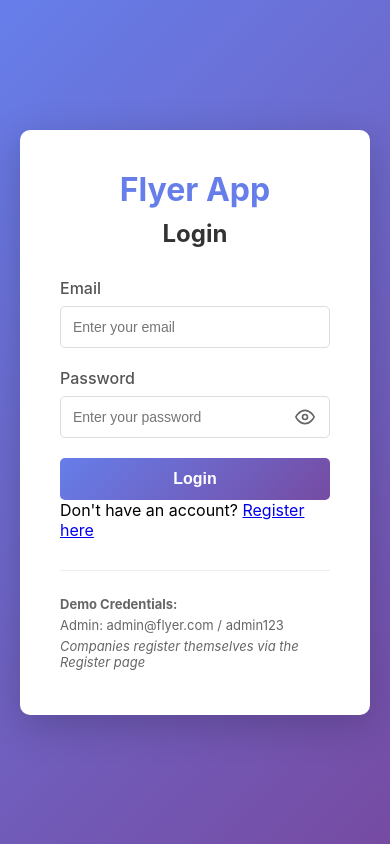
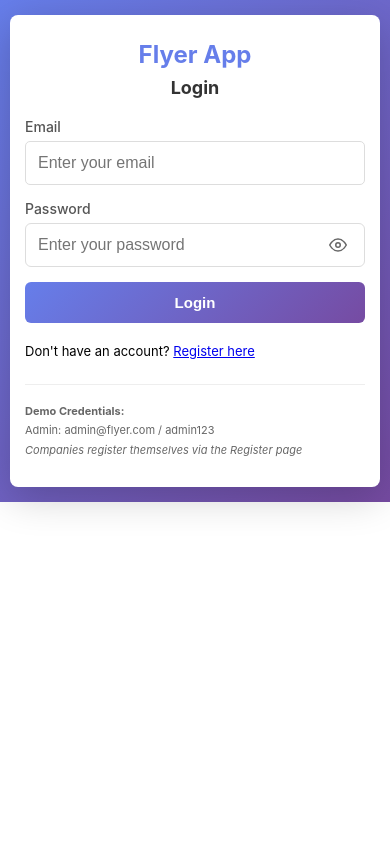
Before and after one commit to SaniyaChogle/Flyer-App, a React (Vite) app in the folder frontend/: page /login in a window 390 px wide. Built offline with nearby package versions, Linux system fonts and the light colour scheme.

Commit message:
Enhance mobile responsiveness across multiple components: Update styles in MonthNavigator, AdminDashboard, and Login pages to improve layout and usability on smaller screens, including adjustments to padding, font sizes, and element arrangements.

```diff
--- a/frontend/src/components/MonthNavigator.css
+++ b/frontend/src/components/MonthNavigator.css
@@ -37,3 +37,61 @@
 .month-nav-btn:active {
   transform: scale(0.98);
 }
+
+/* Mobile responsiveness */
+@media (max-width: 768px) {
+  .month-navigator {
+    gap: 1rem;
+    padding: 1rem;
+    margin-bottom: 1.5rem;
+  }
+
+  .current-month h2 {
+    font-size: 1.25rem;
+    min-width: 180px;
+  }
+
+  .month-nav-btn {
+    padding: 0.75rem 1rem;
+    font-size: 0.9rem;
+    min-width: 100px;
+  }
+}
+
+/* Extra small screens (phones) */
+@media (max-width: 480px) {
+  .month-navigator {
+    flex-direction: column;
+    gap: 0.75rem;
+    padding: 1rem 0.75rem;
+    align-items: stretch;
+  }
+
+  .current-month {
+    order: -1;
+    /* Month name appears first */
+    margin-bottom: 0.5rem;
+  }
+
+  .current-month h2 {
+    font-size: 1.1rem;
+    min-width: auto;
+    margin: 0;
+  }
+
+  .month-nav-btn {
+    padding: 0.875rem 1rem;
+    font-size: 0.95rem;
+    min-width: auto;
+    flex: 1;
+    border-radius: 8px;
+  }
+
+  .month-nav-btn:first-of-type {
+    margin-right: 0.5rem;
+  }
+
+  .month-nav-btn:last-of-type {
+    margin-left: 0.5rem;
+  }
+}
--- a/frontend/src/pages/AdminDashboard.css
+++ b/frontend/src/pages/AdminDashboard.css
@@ -481,31 +481,318 @@
   padding: 40px 20px;
 }
 
+/* Mobile responsiveness improvements */
 @media (max-width: 768px) {
   .admin-header {
     padding: 15px 20px;
+    flex-direction: column;
+    gap: 15px;
+    text-align: center;
+  }
+
+  .admin-header h1 {
+    font-size: 20px;
   }
 
   .admin-content {
-    padding: 20px;
+    padding: 20px 15px;
   }
 
   .upload-card,
   .flyers-list-card {
     padding: 20px;
+    margin-bottom: 20px;
+  }
+
+  .upload-card h2,
+  .flyers-list-card h2 {
+    font-size: 18px;
+    margin-bottom: 20px;
+  }
+
+  .form-group input[type="text"],
+  .form-group input[type="date"],
+  .form-group input[type="email"],
+  .form-group select,
+  .form-group input[type="file"] {
+    font-size: 16px; /* Prevents zoom on iOS */
+  }
+
+  .radio-group {
+    flex-direction: column;
+    gap: 15px;
+  }
+
+  .radio-group label {
+    padding: 12px 16px;
+    background: #f8f9fa;
+    border-radius: 8px;
+    border: 2px solid transparent;
+    transition: all 0.2s ease;
+    min-height: 48px; /* Better touch target */
+    display: flex;
+    align-items: center;
+    font-size: 16px;
+    cursor: pointer;
+  }
+
+  .radio-group label:hover {
+    background: #e9ecef;
+    border-color: #667eea;
+  }
+
+  .radio-group input[type="radio"] {
+    margin-right: 12px;
+    width: 18px;
+    height: 18px;
+  }
+
+  .upload-btn,
+  .btn-submit {
+    width: 100%;
+    padding: 14px;
+    font-size: 16px;
   }
 
   .flyer-row {
     flex-direction: column;
-    align-items: flex-start;
+    align-items: stretch;
+    gap: 15px;
+    padding: 15px;
   }
 
   .flyer-thumbnail {
     width: 100%;
-    height: 150px;
+    height: 200px;
+    border-radius: 8px;
   }
 
+  .flyer-details {
+    flex: 1;
+  }
+
+  .flyer-details h3 {
+    font-size: 16px;
+    margin-bottom: 8px;
+  }
+
+  .flyer-meta {
+    font-size: 13px;
+    margin-bottom: 12px;
+  }
+
+  .flyer-actions {
+    flex-direction: column;
+    gap: 8px;
+    width: 100%;
+  }
+
+  .flyer-actions button {
+    padding: 10px 12px;
+    font-size: 14px;
+    border-radius: 6px;
+  }
+
+  .edit-btn,
   .delete-btn {
     width: 100%;
+    padding: 12px;
+  }
+
+  .stats-info {
+    flex-direction: column;
+    gap: 10px;
+    padding: 12px;
+  }
+
+  .filter-controls {
+    display: flex;
+    flex-direction: column;
+    gap: 10px;
+  }
+
+  .filter-controls select {
+    width: 100%;
+    font-size: 16px;
+  }
+
+  .edit-modal {
+    padding: 20px;
+    width: 95%;
+    margin: 10px;
+  }
+
+  .edit-modal h2 {
+    font-size: 18px;
+  }
+
+  .modal-actions {
+    flex-direction: column;
+    gap: 8px;
+  }
+
+  .btn-save,
+  .btn-cancel {
+    width: 100%;
+    padding: 12px;
   }
 }
+
+/* Extra small screens (phones) */
+@media (max-width: 480px) {
+  .admin-header {
+    padding: 12px 15px;
+  }
+
+  .admin-header h1 {
+    font-size: 18px;
+  }
+
+  .logout-btn {
+    padding: 8px 16px;
+    font-size: 14px;
+  }
+
+  .admin-content {
+    padding: 15px 10px;
+  }
+
+  .upload-card,
+  .flyers-list-card {
+    padding: 15px;
+    border-radius: 8px;
+  }
+
+  .upload-card h2,
+  .flyers-list-card h2 {
+    font-size: 16px;
+  }
+
+  .form-group {
+    margin-bottom: 15px;
+  }
+
+  .flyer-row {
+    padding: 12px;
+  }
+
+  .flyer-thumbnail {
+    height: 180px;
+  }
+
+  .flyer-details h3 {
+    font-size: 15px;
+  }
+
+  .flyer-meta {
+    font-size: 12px;
+  }
+
+  .flyer-actions button {
+    padding: 10px;
+    font-size: 13px;
+  }
+
+  .stats-info {
+    padding: 10px;
+  }
+
+  .edit-modal {
+    padding: 15px;
+  }
+}
+
+/* Extra small screens (phones) */
+@media (max-width: 480px) {
+  .admin-header {
+    padding: 12px 15px;
+  }
+
+  .admin-header h1 {
+    font-size: 18px;
+  }
+
+  .logout-btn {
+    padding: 8px 16px;
+    font-size: 14px;
+  }
+
+  .admin-content {
+    padding: 15px 10px;
+  }
+
+  .upload-card,
+  .flyers-list-card {
+    padding: 15px;
+    border-radius: 8px;
+  }
+
+  .upload-card h2,
+  .flyers-list-card h2 {
+    font-size: 16px;
+  }
+
+  .form-group {
+    margin-bottom: 15px;
+  }
+
+  .form-group label {
+    font-size: 14px;
+    margin-bottom: 6px;
+  }
+
+  .radio-group {
+    gap: 12px;
+  }
+
+  .radio-group label {
+    padding: 10px 14px;
+    min-height: 44px;
+    font-size: 15px;
+  }
+
+  .radio-group input[type="radio"] {
+    width: 16px;
+    height: 16px;
+    margin-right: 10px;
+  }
+
+  .form-group select {
+    padding: 12px;
+    font-size: 16px;
+    background-position: right 12px center;
+  }
+
+  .help-text {
+    font-size: 11px;
+  }
+
+  .flyer-row {
+    padding: 12px;
+  }
+
+  .flyer-thumbnail {
+    height: 180px;
+  }
+
+  .flyer-details h3 {
+    font-size: 15px;
+  }
+
+  .flyer-meta {
+    font-size: 12px;
+  }
+
+  .flyer-actions button {
+    padding: 10px;
+    font-size: 13px;
+  }
+
+  .stats-info {
+    padding: 10px;
+  }
+
+  .edit-modal {
+    padding: 15px;
+  }
+}
--- a/frontend/src/pages/Login.css
+++ b/frontend/src/pages/Login.css
@@ -145,3 +145,149 @@
 .demo-credentials p {
   margin: 5px 0;
 }
+
+/* Mobile responsiveness */
+@media (max-width: 768px) {
+  .login-container {
+    padding: 15px;
+    min-height: auto;
+    padding-top: 20px;
+    padding-bottom: 20px;
+  }
+
+  .login-box,
+  .login-card {
+    padding: 30px 20px;
+    max-width: 100%;
+    margin: 0 auto;
+  }
+
+  .login-box h1,
+  .login-card h1 {
+    font-size: 28px;
+    margin-bottom: 8px;
+  }
+
+  .login-box h2,
+  .login-card h2 {
+    font-size: 20px;
+    margin-bottom: 25px;
+  }
+
+  .form-group {
+    margin-bottom: 18px;
+  }
+
+  .form-group input {
+    padding: 14px;
+    font-size: 16px;
+    /* Prevents zoom on iOS */
+    border-radius: 6px;
+  }
+
+  .password-input-wrapper input {
+    padding-right: 50px;
+  }
+
+  .password-toggle {
+    right: 12px;
+    padding: 8px;
+  }
+
+  .password-toggle svg {
+    width: 18px;
+    height: 18px;
+  }
+
+  .error-message {
+    padding: 12px;
+    font-size: 14px;
+    margin-bottom: 18px;
+  }
+
+  .login-btn {
+    padding: 14px;
+    font-size: 16px;
+    border-radius: 6px;
+  }
+
+  .register-link {
+    margin-top: 20px;
+  }
+
+  .register-link p {
+    font-size: 14px;
+  }
+
+  .demo-credentials {
+    margin-top: 25px;
+    padding-top: 15px;
+    font-size: 12px;
+  }
+
+  .demo-credentials p {
+    margin: 4px 0;
+    line-height: 1.4;
+  }
+}
+
+/* Extra small screens (phones) */
+@media (max-width: 480px) {
+  .login-container {
+    padding: 10px;
+    padding-top: 15px;
+    padding-bottom: 15px;
+  }
+
+  .login-box,
+  .login-card {
+    padding: 25px 15px;
+    border-radius: 8px;
+  }
+
+  .login-box h1,
+  .login-card h1 {
+    font-size: 24px;
+  }
+
+  .login-box h2,
+  .login-card h2 {
+    font-size: 18px;
+    margin-bottom: 20px;
+  }
+
+  .form-group {
+    margin-bottom: 15px;
+  }
+
+  .form-group label {
+    font-size: 14px;
+    margin-bottom: 6px;
+  }
+
+  .form-group input {
+    padding: 12px;
+  }
+
+  .password-toggle {
+    right: 10px;
+  }
+
+  .error-message {
+    padding: 10px;
+    font-size: 13px;
+  }
+
+  .login-btn {
+    padding: 12px;
+    font-size: 15px;
+  }
+
+  .register-link p {
+    font-size: 13px;
+  }
+
+  .demo-credentials {
+    font-size: 11px;
+  }
+}
```
